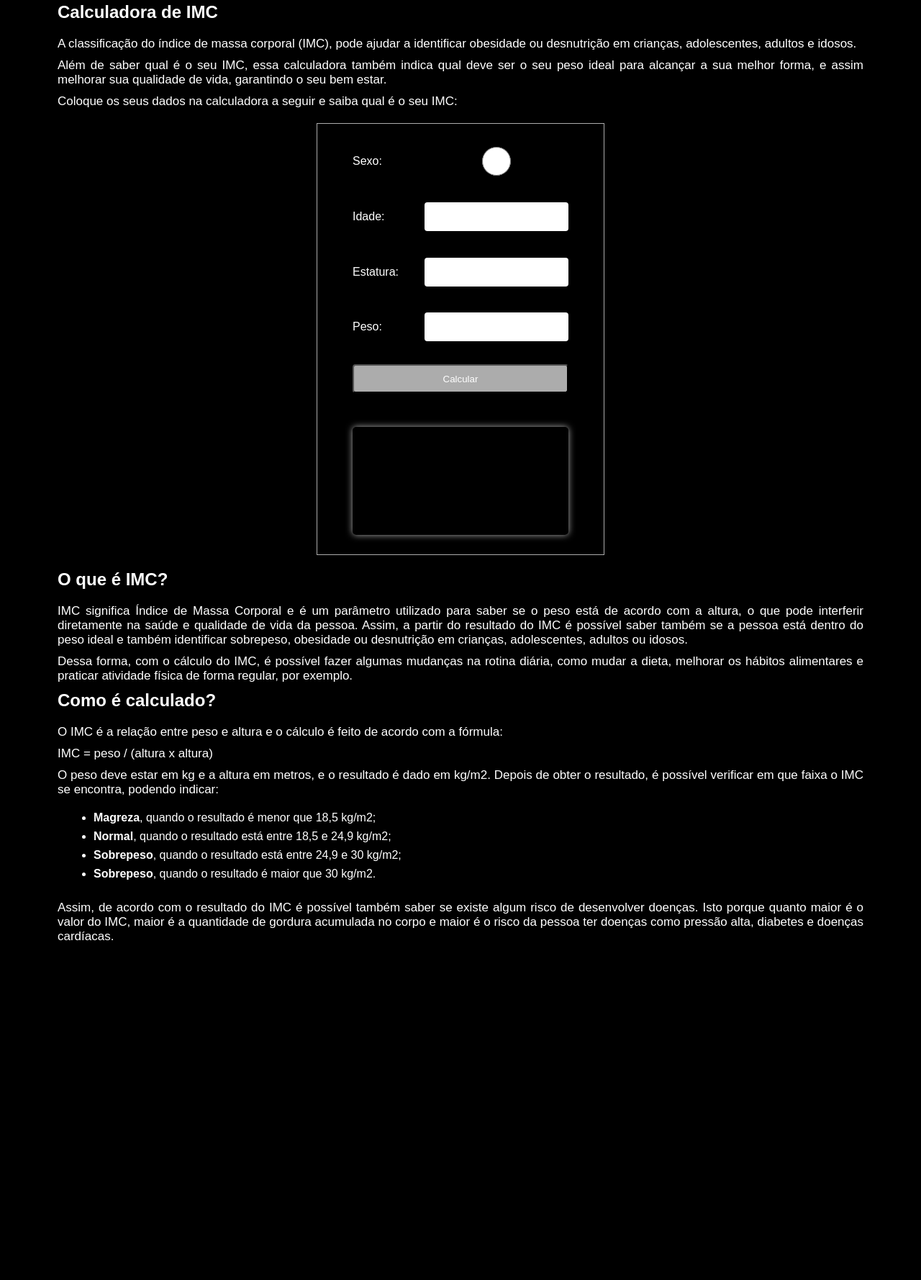
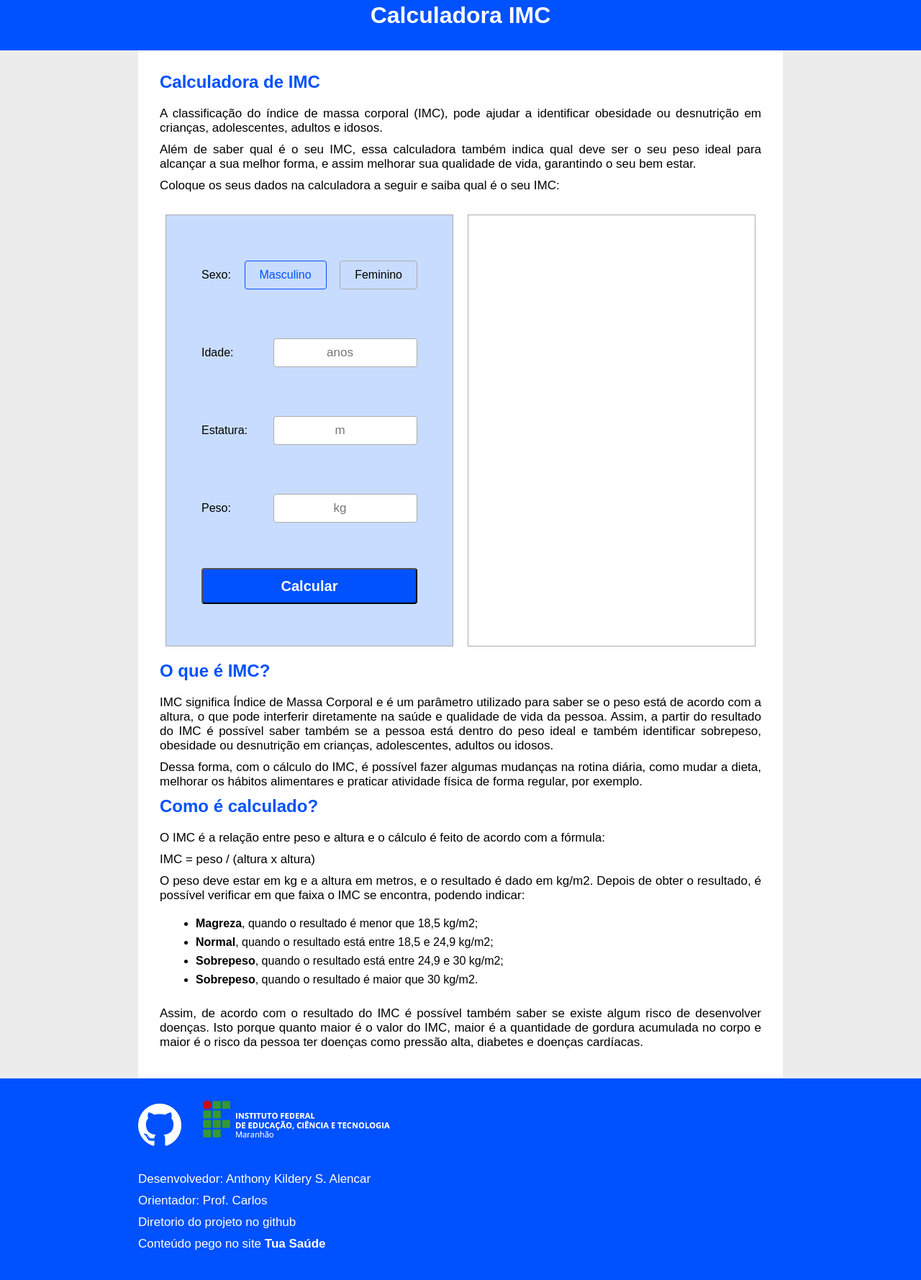
Before and after one commit to anthonyKildery/calculadoraIMC, a plain HTML site: page index.html in a window 1280 px wide. Shown: the part 27-1805 px from the top of the page at 72% size. Before the commit the page ends 1368 px from the top, so only its background shows below. Drawn offline with Linux system fonts and the light colour scheme.

Commit message:
primeiro commit

```diff
--- a/css/main.css
+++ /dev/null
@@ -1,101 +0,0 @@
-*{
-  margin:0;
-  padding:0;
-  box-sizing: border-box;
-}
-
-:root {
-  --preto: #000;
-  --branco: white;
-  --ciza: rgb(172, 172, 172);
-}
-
-/*  Geral  */
-body {
-  background-color: var(--preto);
-  color: var(--branco);
-  margin: 30px 80px;
-  text-align: justify;
-  font-family: Arial, "Helvetica Neue", Helvetica, sans-serif;
-}
-
-/*  */
-h2 {
-  margin-bottom: 20px;
-}
-
-p {
-  margin-bottom: 10px;
-  font-size: 17px;
-}
-
-ul {
-  margin-left: 50px;
-  margin-bottom: 20px;
-  margin-top: 20px;
-}
-
-li {
-  padding-bottom: 8px;
-}
-
-/*  Calculadora IMC  */
-
-.calculadora {
-    display: flex;
-    justify-content: center;
-    align-items: center;
-    margin-top: 20px;
-    margin-bottom: 20px;
-  }
-
-  .container {
-    display: flex;
-    flex-direction: column;
-    border: var(--ciza) 0.8px solid;
-    width: 400px;
-    height: 600px;
-    align-items: center;
-    justify-content: space-evenly;
-  }
-
-  .input {
-    display: flex;
-    width: 300px;
-    height: 50px;
-    justify-content: space-between;
-    align-items: center;
-  }
-
-  .input input {
-    width: 200px;
-    height: 40px;
-    border-radius: 4px;
-    border:none;
-    outline: 0;
-    text-align: center;
-  }
-
-  button {
-    width: 300px;
-    height: 40px;
-    background: var(--ciza);
-    color: var(--branco);
-    outline: none;
-    border-radius: 4px;
-    cursor: pointer;
-  }
-
-  .result {
-    display: flex;
-    margin-top: 20px;
-    align-items: center;
-    width: 300px;
-    height: 150px;
-    border-radius: 5px;
-    box-shadow: 0px 0px 10px var(--ciza);
-    background: #000;
-    color: var(--branco);
-    padding: 20px;
-    box-sizing: border-box;
-  }
--- /dev/null
+++ b/css/style.css
@@ -0,0 +1,205 @@
+*{
+  margin:0;
+  padding:0;
+  box-sizing: border-box;
+}
+
+:root {
+  --preto: #000;
+  --branco: white;
+  --cinza: rgb(172, 172, 172);
+  --azul: rgb(0, 81, 255);
+}
+
+/*  Geral  */
+body {
+  text-align: justify;
+  font-family: Arial, "Helvetica Neue", Helvetica, sans-serif;
+  background-color: rgb(236, 236, 236);
+}
+
+main {
+  margin-left: auto;
+  margin-right: auto;
+  width: 70%;
+  padding: 30px;
+  background-color: var(--branco);
+}
+
+header {
+  text-align: center;
+  background-color: var(--azul);
+  padding: 30px;
+}
+
+/*  */
+header h1 {
+  color: var(--branco);
+}
+
+h2 {
+  margin-bottom: 20px;
+  color: var(--azul);
+}
+
+p {
+  margin-bottom: 10px;
+  font-size: 17px;
+}
+
+ul {
+  margin-left: 50px;
+  margin-bottom: 20px;
+  margin-top: 20px;
+}
+
+li {
+  padding-bottom: 8px;
+}
+
+/*  Calculadora IMC  */
+
+.usuario {
+  display: flex;
+  direction: inherit;
+  padding: auto;
+  align-items: center;
+  justify-content: center;
+}
+
+.calculadora {
+  display: flex;
+  justify-content: center;
+  align-items: center;
+  margin-top: 20px;
+  margin-bottom: 20px;
+  background-color: rgb(200, 220, 255);
+}
+
+.container {
+  display: flex;
+  flex-direction: column;
+  border: var(--cinza) 0.8px solid;
+  width: 400px;
+  height: 600px;
+  align-items: center;
+  justify-content: space-evenly;
+}
+
+input[type="radio"] {
+  display: none;
+}
+
+.cheque {
+  position: relative;
+  border: 1px solid var(--cinza);
+  border-radius: 4px;
+  padding: 10px 20px;
+  display: flex;
+  align-items: center;
+}
+
+input[type="radio"]:checked + .cheque {
+  border: 1px solid var(--azul);
+  color: var(--azul);
+}
+
+.input {
+  display: flex;
+  width: 300px;
+  height: 50px;
+  justify-content: space-between;
+  align-items: center;
+}
+
+.input input {
+  font-size: 17px;
+  width: 200px;
+  height: 40px;
+  border-radius: 4px;
+  border: 1px solid var(--cinza);
+  outline: 0;
+  text-align: center;
+}
+
+button {
+  font-size: 20px;
+  font-weight: bold;
+  width: 300px;
+  height: 50px;
+  background: var(--azul);
+  color: var(--branco);
+  outline: none;
+  border-radius: 4px;
+  cursor: pointer;
+}
+
+.result {
+  display: flex;
+  justify-content: center;
+  border: 1px solid var(--cinza);
+  width: 400px;
+  height: 600px;
+  padding: 20px;
+  padding-top: 60px;
+  margin-left: 20px;
+}
+
+.final {
+  background-color: var(--azul);
+  color: var(--branco);
+  padding-left: 15%;
+  padding-top: 30px;
+  padding-bottom: 30px;
+}
+
+.final a {
+  color: var(--branco);
+  text-decoration: none;
+}
+
+.final a:hover {
+  color: rgb(226, 226, 226);
+}
+
+.contatos {
+  display: flex;
+  flex-direction: row;
+}
+
+.contatos i {
+  font-size: 70px;
+  padding-bottom: 30px;
+  padding-right: 30px;
+}
+
+.contatos img {
+  cursor: pointer;
+}
+
+.selecionar {
+  cursor: pointer;
+}
+/*  Resposive  */
+@media screen and (max-width: 938px) {
+
+  main {
+    width: 100%;
+  }
+
+  .usuario {
+    display: flex;
+    flex-direction: column;
+    padding: auto;
+    align-items: center;
+    justify-content: center;
+  }
+
+  .result {
+    margin-left: 0px;
+    margin-bottom: 20px;
+    width: 400px;
+    height: 100px;
+    padding-top: 30px;
+  }
+}
--- a/index.html
+++ b/index.html
@@ -4,10 +4,16 @@
     <meta charset="UTF-8">
     <meta http-equiv="X-UA-Compatible" content="IE=edge">
     <meta name="viewport" content="width=device-width, initial-scale=1.0">
-    <link rel="stylesheet" href="css/main.css">
+    <link rel="stylesheet" href="https://cdnjs.cloudflare.com/ajax/libs/font-awesome/4.7.0/css/font-awesome.css" integrity="sha512-5A8nwdMOWrSz20fDsjczgUidUBR8liPYU+WymTZP1lmY9G6Oc7HlZv156XqnsgNUzTyMefFTcsFH/tnJE/+xBg==" crossorigin="anonymous" referrerpolicy="no-referrer" />
+    <link rel="stylesheet" href="css/style.css">
     <title>Calculadora IMC</title>
 </head>
 <body>
+
+  <header>
+    <h1 class="selecionar">Calculadora IMC</h1>
+  </header>
+
   <main>
     <h2>Calculadora de IMC</h2>
 
@@ -17,29 +23,42 @@
       <p>Coloque os seus dados na calculadora a seguir e saiba qual é o seu IMC:</p>
     </div>
 
+    <div class="usuario">
       <div class="calculadora">
         <div class="container">
+
           <div class="input">
             <label>Sexo:</label>
-          <input type="radio" id='masculino'>
+            <input type="radio" name="sexo" id="masculino" checked="checked">
+            <label class="cheque selecionar" for="masculino">Masculino</label>
+
+            <input type="radio" name="sexo" id="feminino">
+            <label class="cheque selecionar" for="feminino">Feminino</label>
           </div>
+
           <div class="input">
               <label>Idade:</label>
-            <input type="number" id='idade'>
+              <input type="number" id='idade' placeholder="anos">
           </div>
+
           <div class="input">
               <label>Estatura:</label>
-            <input type="number" id='estatura'>
+              <input type="number" id='estatura' placeholder="m">
           </div>
+
           <div class="input">
               <label>Peso:</label>
-            <input type="number" id='peso'>
+              <input type="number" id='peso' placeholder="kg">
           </div>
+
+          <a href="#resultado">
             <button id='calcular'>Calcular</button>
+          </a>
+        </div> <!--FIM CONTEINER-->
+      </div> <!--FIM CALCULADORA-->
 
       <div class="result" id='resultado'></div>
-      </div> <!--FIM CONTEINER-->
-    </div> <!--FIM CALCULADORA-->
+    </div>  <!--FIM USUARIO-->
 
     <h2>O que é IMC?</h2>
 
@@ -68,6 +87,21 @@
     </div>
   </main> <!--FIM MAIN-->
 
+  <div class="final">
+    <div class="contatos">
+      <a href="https://github.com/anthonyKld"><i class="fa fa-github" aria-hidden="true"></i></a>
+      <a href="https://acailandia.ifma.edu.br">
+        <img src="img/IFMA.png" width="260">
+      </a>
+    </div>
+    <p>Desenvolvedor: Anthony Kildery S. Alencar</p>
+    <p>Orientador: Prof. Carlos</p>
+    <p>
+      <a href="https://github.com/anthonyKld/calculadoraIMC">Diretorio do projeto no github</a>
+    </p>
+    <p>Conteúdo pego no site <a href="https://www.tuasaude.com/calculadora/imc/"><strong>Tua Saúde</strong></a></p>
+  </div>
+
   <script src="js/main.js"></script>
 </body>
 </html>
--- a/js/main.js
+++ b/js/main.js
@@ -1,30 +1,55 @@
 
 const calcular = document.getElementById('calcular');
 
-function imc () {
-    const nome = document.getElementById('nome').value;
-    const altura = document.getElementById('altura').value;
+function imc() {
+    const masculino = document.getElementById('masculino');
+    const feminino = document.getElementById('feminino');
+    const idade = document.getElementById('idade').value;
+    const estatura = document.getElementById('estatura').value;
     const peso = document.getElementById('peso').value;
     const resultado = document.getElementById('resultado');
 
-    if (nome !== '' && altura !== '' && peso !== '') {
-        const valorIMC = (peso / (altura ** 2)).toFixed(2);
+    if (idade !== '' && estatura !== '' && peso !== '') {
+        const imc = (peso / (estatura * estatura)).toFixed(2);
+        let sexo = '';
+        let classificacao = '';
 
-        let classificacao = '';
-        if (valorIMC < 18.25) {
-            classificacao = 'Abaixo do pesso';
+        if (masculino.checked == true) {
+            sexo = 'Masculino';
+
+            if (imc < 18.5) {
+                classificacao = 'abaixo do peso.';
+            }
+            else if (imc > 18.49 && imc < 25) {
+                classificacao = 'peso normal.';
+            }
+            else if (imc > 25 && imc < 29.99) {
+                classificacao = 'sobrepeso.';
+            }
+            else if (imc > 30) {
+                classificacao = 'obesidade.';
+            }
         }
-        else if (valorIMC < 25) {
-            classificacao = 'Pesso adequado';
-        }
-        else if (valorIMC < 30) {
-            classificacao = 'Levimente acima do peso';
-        }
-        else if (valorIMC < 35) {
-            classificacao = 'Obesidade Grau I';
+        else if (feminino.checked == true) {
+            sexo = 'Feminino';
+
+            if (imc < 18.5) {
+                classificacao = 'abaixo do peso.';
+            }
+            else if (imc > 18.49 && imc < 25) {
+                classificacao = 'peso normal.';
+            }
+            else if (imc > 25 && imc < 29.99) {
+                classificacao = 'sobrepeso.';
+            }
+            else if (imc > 30) {
+                classificacao = 'obesidade.';
+            }
         }
 
-        resultado.textContent = ('Seu IMC: ' +valorIMC);
+        let text = ('Seu IMC é de ' +imc+ '. Isso indica que você está classificado com ' +classificacao);
+        document.getElementById('resultado').innerHTML = text;
+
     }else {
         resultado.textContent = 'Preencha todos os campos';
     }
```
Also changed, not shown: img/IFMA.png (added). Lines whose indentation alone changed are shown as unchanged.
